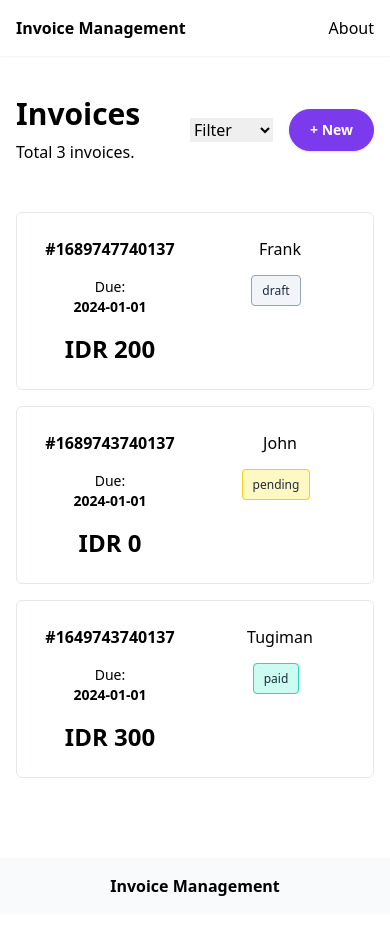
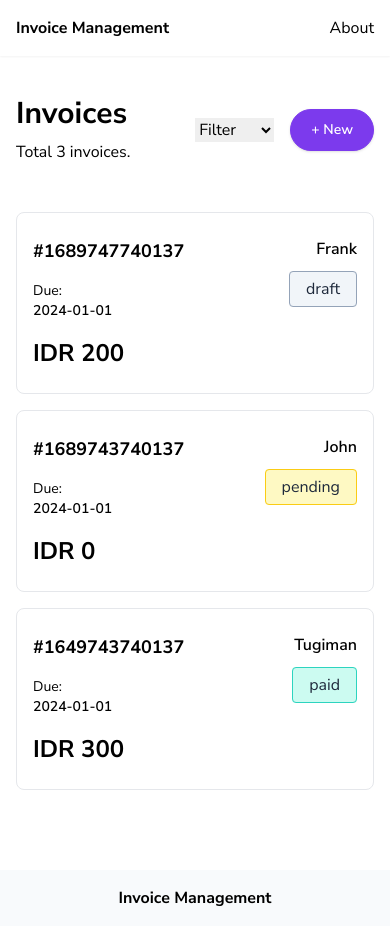
Before and after one commit to bimaindra/invoice-track, a Nuxt app: page /invoices in a window 390 px wide. Built offline with nearby package versions, Linux system fonts and the light colour scheme.

Commit message:
update fonts

```diff
--- a/assets/css/main.css
+++ b/assets/css/main.css
@@ -1,6 +1,13 @@
+@import url('https://fonts.googleapis.com/css2?family=Nunito+Sans:wght@300;400;600;700&display=swap');
+
 @tailwind base;
 @tailwind components;
 @tailwind utilities;
+
+html,
+body {
+	font-family: 'Nunito Sans', sans-serif;
+}
 
 main {
 	min-height: calc(100vh - 56px - 56px);
--- a/components/Badges.vue
+++ b/components/Badges.vue
@@ -1,6 +1,6 @@
 <template>
 	<span
-		:class="` text-slate-800 text-xs font-medium mr-2 px-2.5 py-1.5 rounded border ${
+		:class="`text-slate-800 font-medium px-4 py-1.5 rounded border ${
 			badgeType === 'paid'
 				? 'bg-teal-100 border-teal-400'
 				: badgeType === 'pending'
--- a/components/Invoice/InvoiceList.vue
+++ b/components/Invoice/InvoiceList.vue
@@ -6,9 +6,9 @@
 			:key="invoice.id">
 			<NuxtLink
 				:to="`/invoices/${invoice.id}`"
-				class="hover:bg-slate-50 transition grid grid-cols-2 md:grid-cols-10 md:items-center gap-4 text-center px-4 py-6 my-4 border rounded-md">
+				class="hover:bg-slate-50 transition grid grid-cols-2 md:grid-cols-10 md:items-center gap-4 md:text-center px-4 py-6 my-4 border rounded-lg">
 				<div class="md:hidden">
-					<p class="text-ellipsis overflow-hidden mb-4">
+					<p class="text-lg text-ellipsis overflow-hidden mb-4">
 						<b>#{{ invoice.id }}</b>
 					</p>
 					<p class="text-sm mb-4"
@@ -25,8 +25,8 @@
 						}}</p
 					>
 				</div>
-				<div class="md:hidden">
-					<p class="text-ellipsis overflow-hidden mb-4">{{ invoice.client.name }}</p>
+				<div class="md:hidden text-right">
+					<p class="text-ellipsis overflow-hidden mb-4 font-semibold">{{ invoice.client.name }}</p>
 					<Badges :badgeType="invoice.status" />
 				</div>
 
```
